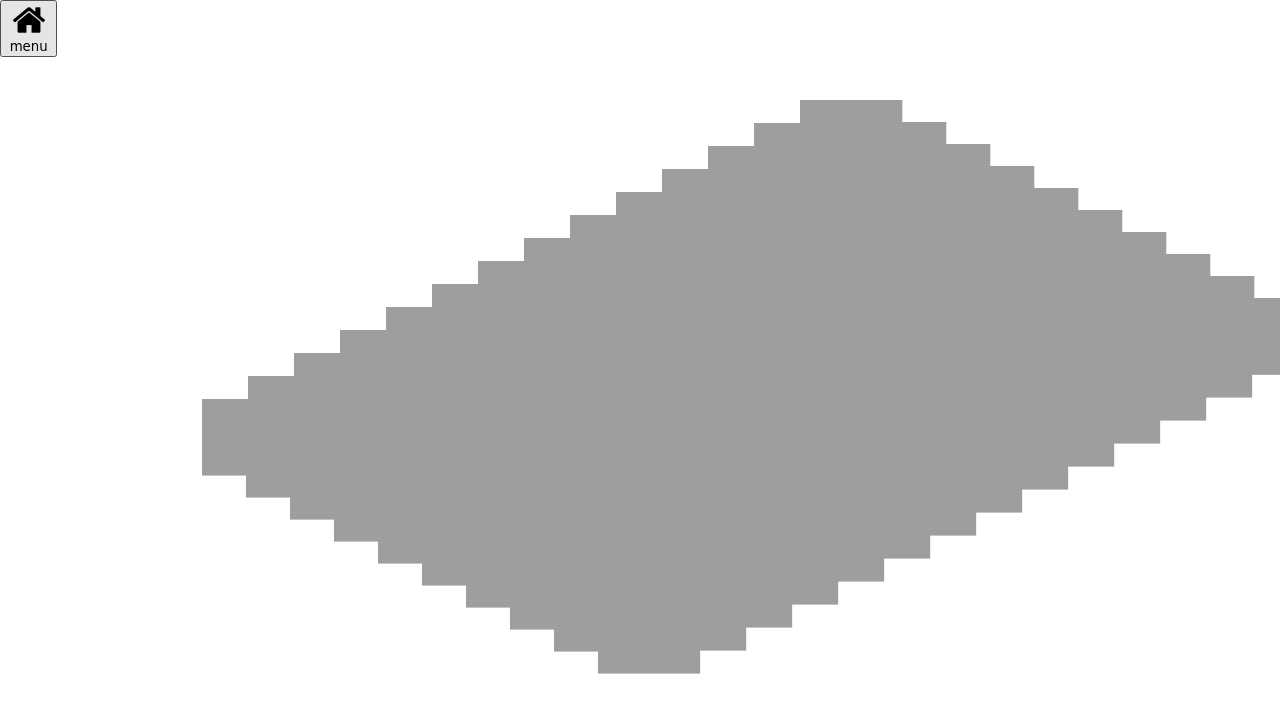
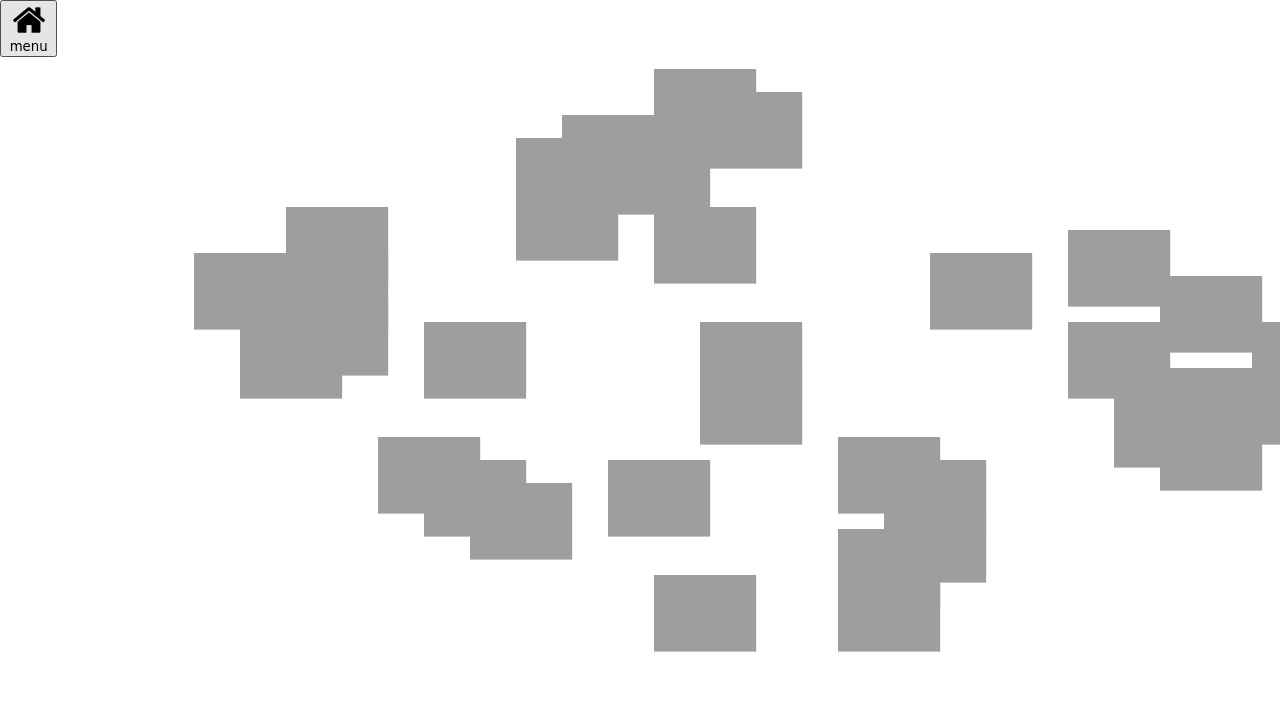
Before and after one commit to joly534/idle-narcoo, a plain HTML site: page index.html in a window 1280 px wide. Drawn offline with Linux system fonts and the light colour scheme; a web font is replaced by a local one.

Commit message:
the floor is ok

```diff
--- a/assets/js/grid.js
+++ b/assets/js/grid.js
@@ -3,51 +3,37 @@ var ctx = canvas.getContext('2d');
 canvas.width = window.innerWidth;
 canvas.height = window.innerHeight;
 
-var tableau = [];
+var frameWorldX = [0,500,1000,1500,2000,2500];
+var world = [];
 
-function Tile(sx,sy,swidth,sheight,dx,dy,dwidth,dheight) {
+
+function drawTile(sximg,dx,dy,dwidth,dheight) {
     var img = new Image();
-    img.src ='../assets/pictures/world/grass.png';
-    this.sx = sx;
-    this.sy = sy;
-    this.swidth = swidth;
-    this.sheight = sheight;
-    this.dx = dx;
-    this.dy = dy;
-    this.dwidth = dwidth;
-    this.dheight = dheight;
-
-    this.draw = function() {
-        img.onload = function() {
-            ctx.drawImage(img,sx,sy,swidth,sheight,dx,dy,dwidth,dheight);
-        };
-    };
-
+    img.src = '../assets/pictures/world/grass.png';
+    img.onload = function() {
+        ctx.drawImage(img,sximg,0,500,500,dx,dy,dwidth,dheight);
+    }
 }
 
-/**CREATION DU PLATEAU DE JEU */
-function Floor(sx,sy,swidth,sheight,dx,dy,dwidth,dheight){
-    this.sx = sx;
-    this.sy = sy;
-    this.swidth = swidth;
-    this.sheight = sheight;
-    this.dx = dx;
-    this.dy = dy;
-    this.dwidth = dwidth;
-    this.dheight = dheight;
-    this.draw = function() {
-
-        for (var i=0;i<15;i++) {
-            var decalX = 46;
-            var decalY = 23;
-            for (var j=0;j<10;j++) {
-                var tile = new Tile(sx,sy,swidth,sheight,dx,dy,dwidth,dheight);
-                tile.draw();
-                dx += 44;
-                dy += 22
-            };
-            dx = 800 - (decalX * i);
-            dy = 100 + (decalY * i);
+function drawFloor() {
+    var dx = 700;
+    var dy = 0;
+    var dwidth = 128;
+    var dheight = 128;
+    var decalX = 46;
+    var decalY = 23;
+    /***dix lignes */
+    for (var i=0 ; i<15 ; i++) {
+        /**dix colonnes */
+        for (var j=0 ; j<15; j++) {
+            /**selection aleatoire de la coordonnée x dans spritsheet grass.png */
+            var sximg = frameWorldX[Math.floor(Math.random()* 6)];
+            drawTile(sximg,dx,dy,dwidth,dheight);
+            dx += 46;
+            dy += 23
+            world.push(j);
         };
-    };
+        dx = 700 - decalX * (i + 1);
+        dy = 0 + decalY * (i+1)
+    }
 }
--- a/assets/js/main.js
+++ b/assets/js/main.js
@@ -13,6 +13,7 @@ function openMenu()
     btnOpenMenu.style.display='none';
     btnCloseMenu.style.display='inline';
 }
+
 /**BOUTON DE FERMETURE DU MENU */
 function closeMenu()
 {
@@ -30,6 +31,7 @@ function closeMenu()
 
 function main()
 {
+
     /**on envoie la musique */
     var ambiant = new Audio('../assets/sound/Mer-KA-Ba.mp3');
     ambiant.play();
@@ -38,9 +40,7 @@ function main()
     Population();
 
     /**on dessinne le sol */
-    var floor = new Floor(0,0,500,500,800,100,128,128);
-    floor.draw();
-
+    drawFloor();
 }
 
 main();
--- a/assets/js/pnj.js
+++ b/assets/js/pnj.js
@@ -23,20 +23,23 @@ function Population()
 }
 
 
-function Bucheron(img,oX,oY,oWidth,oHeight,x,y,width,height) {
-    this.x = x;
-    this.y = y;
-    this.oX = oX;
-    this.oY = oY;
-    this.oWidth = oWidth;
-    this.oHeight = oHeight;
-    this.width = width;
-    this.height = height;
+function Bucheron(sx,sy,swidth,sheight,dx,dy,dwidth,dheight) {
+    var image = new Image();
+    image.src = '../assets/pictures/pnj/monster.png';
+    this.sx = sx;
+    this.sy = sy;
+    this.swidth = swidth;
+    this.sheight = sheight;
+    this.dx = dx;
+    this.dy = dy;
+    this.dwidth = dwidth;
+    this.dheight = dheight;
     this.draw = function() {
-        var img = new Image();
-        img.src = '';
-        ctx.drawImage(img,oX,oY,oWidth,oHeight,x,y,width,height);
-    }
+        image.onload = function() {
+            ctx.drawImage(image,sx,sy,swidth,sheight,dx,dy,dwidth,dheight);
+        };
+    };
+
     this.coupe = function() {
         valeurDeProgression = 0;
         var scie = new Audio('../assets/sound/scie.wav');
--- a/index.html
+++ b/index.html
@@ -13,7 +13,6 @@
     <div id="main">
 
         <canvas id="map"></canvas>
-        <canvas id="pnj"></canvas>
 
         <!---------------BOUTON DU MENU-------------->
         <button id="button-menu" onclick="openMenu()">
```
Also changed, not shown: 1 other file.
